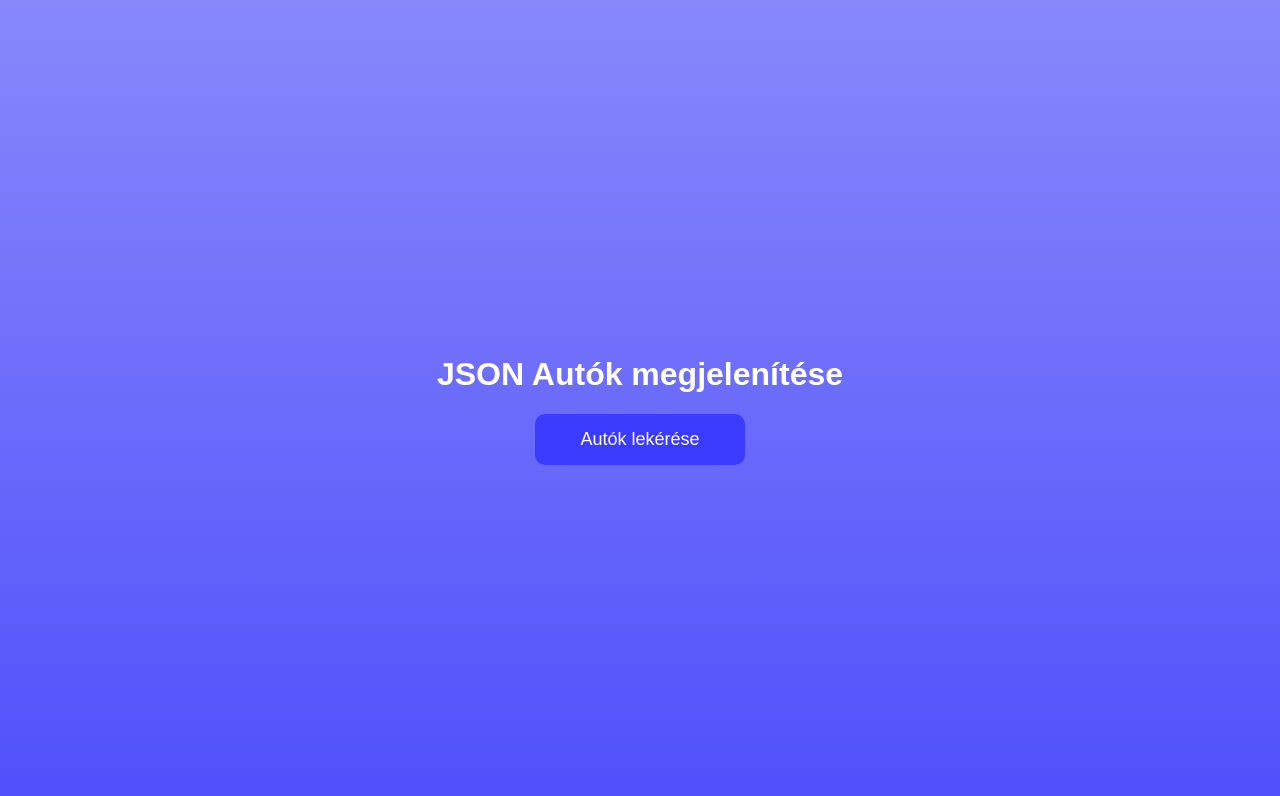
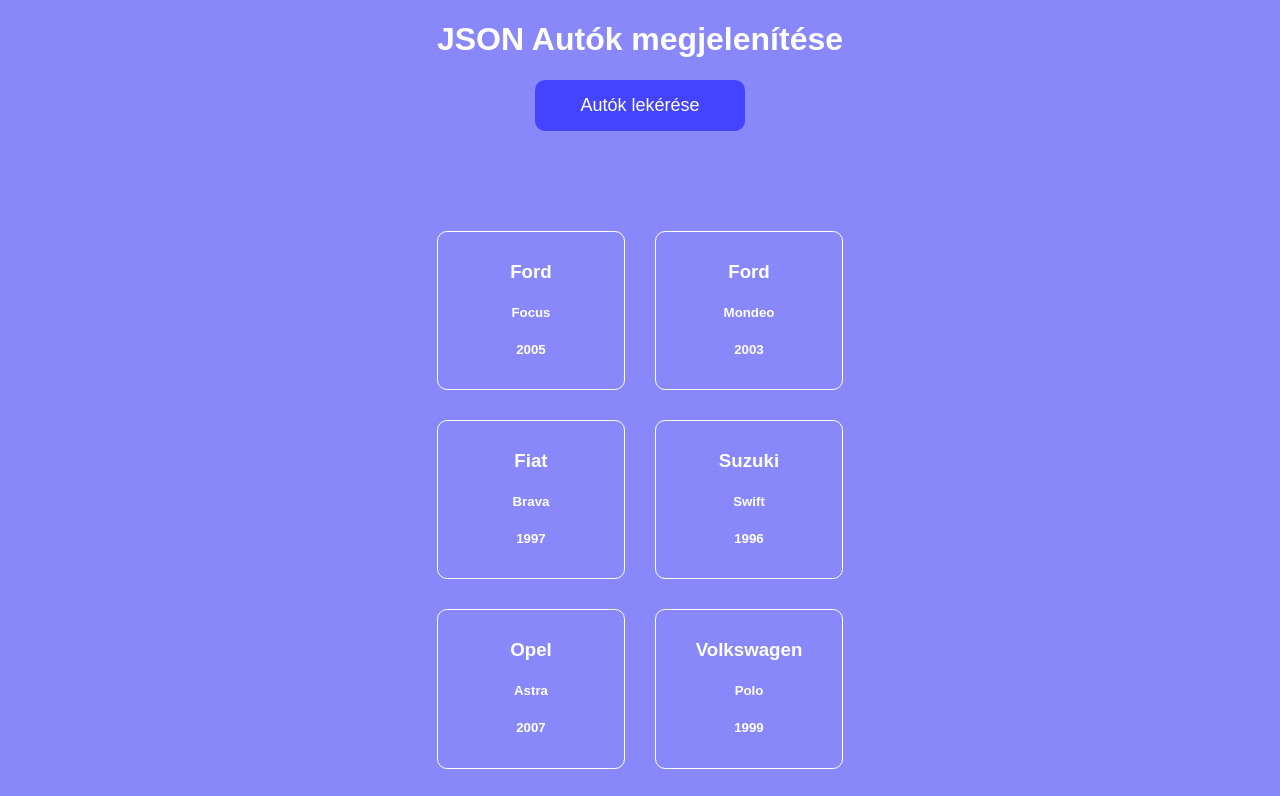
Before and after one commit to szpeter992/autok-json-js, a plain HTML site: page index.html in a window 1280 px wide. Both pictures are taken after a click on the button "Autók lekérése". Shown: the top 796 px of the page. Drawn offline with Linux system fonts and the light colour scheme.

Commit message:
app.js fájl szerkesztése kész - fetch + megjelenítés és style.css módosítása kész

```diff
--- a/app.js
+++ b/app.js
@@ -0,0 +1,28 @@
+const button = document.getElementById("button");
+const result = document.querySelector(".result");
+
+button.addEventListener("click", async () => {
+
+    const res = await fetch("cars.json");
+    const data = await res.json();
+
+    console.log(data);
+
+    let output = "";
+
+    data.forEach(car => {
+
+        output += `
+
+        <div class='car'>
+            <h3>${car.brand}</h3>
+            <h5>${car.type}</h5>
+            <h5>${car.factoryYear}</h5>
+        </div>
+
+    `;
+
+    });
+
+    result.innerHTML = output;
+})
--- a/style.css
+++ b/style.css
@@ -4,11 +4,11 @@ body{
     padding: 0;
     font-family: Arial, Helvetica, sans-serif;
     width: 100%;
-    height: 100vh;
+    min-height: 100vh;
     display: flex;
     justify-content: center;
     align-items: center;
-    background: linear-gradient(to bottom, rgb(136, 136, 251), rgb(80, 80, 251));
+    background: rgb(136, 136, 251);
     color: #fff;
     text-align: center;
 }
@@ -23,3 +23,18 @@ button{
     color: #fff;
     font-size: 18px;
 }
+
+.result{
+
+    display: grid;
+    grid-template-columns: 1fr 1fr;
+    gap: 30px;
+    margin-top: 100px;
+}
+
+.car{
+
+    border: 1px solid white;
+    border-radius: 10px;
+    padding: 10px;
+}
```
